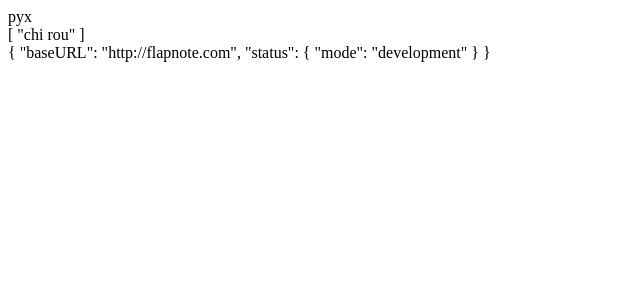
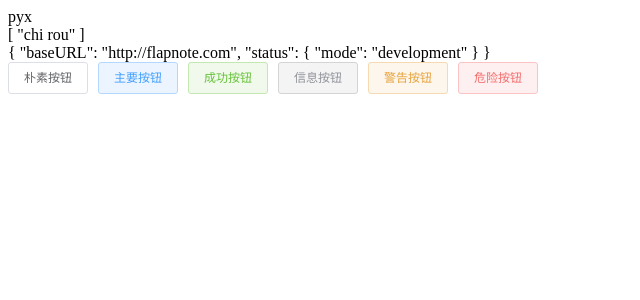
Before and after one commit to MagicalDesign/admin-template, a Vue app: page / in a window 1280 px wide. Shown: the top 300 px of the page, without its empty margins (0-640 px from the left). Built offline with nearby package versions, Linux system fonts and the light colour scheme.

Commit message:
use element

```diff
--- a/package.json
+++ b/package.json
@@ -18,6 +18,7 @@
     "windicss": "^3.1.3"
   },
   "dependencies": {
+    "element-plus": "^1.0.2-beta.46",
     "vue": "^3.1.1",
     "vue-router": "^4.0.8"
   }
--- a/src/index.ts
+++ b/src/index.ts
@@ -1,6 +1,11 @@
 import { createApp } from "vue";
 import App from "./App.vue";
 import { router } from "./view/router/router";
+
+import ElementPlus from "element-plus";
+import "element-plus/lib/theme-chalk/index.css";
+
 const app = createApp(App);
 app.use(router);
+app.use(ElementPlus, { size: "small" });
 app.mount("#app");
--- a/src/view/Home.vue
+++ b/src/view/Home.vue
@@ -2,6 +2,14 @@
     <div>{{ user.userInfo.value.name }}</div>
     <div>{{ user.userInfo.value.hobbies }}</div>
     <div>{{ config.config }}</div>
+    <el-row>
+        <el-button plain>朴素按钮</el-button>
+        <el-button type="primary" plain>主要按钮</el-button>
+        <el-button type="success" plain>成功按钮</el-button>
+        <el-button type="info" plain>信息按钮</el-button>
+        <el-button type="warning" plain>警告按钮</el-button>
+        <el-button type="danger" plain>危险按钮</el-button>
+    </el-row>
 </template>
 
 <script lang="ts">
```
Also changed, not shown: 1 other file (tests, documents, lock files or other folders).
